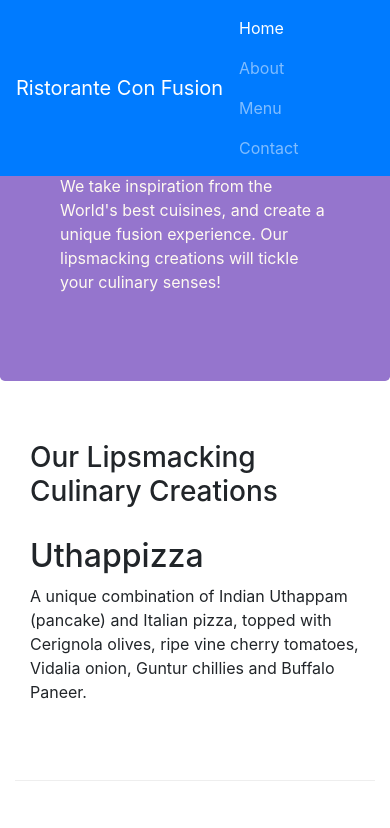
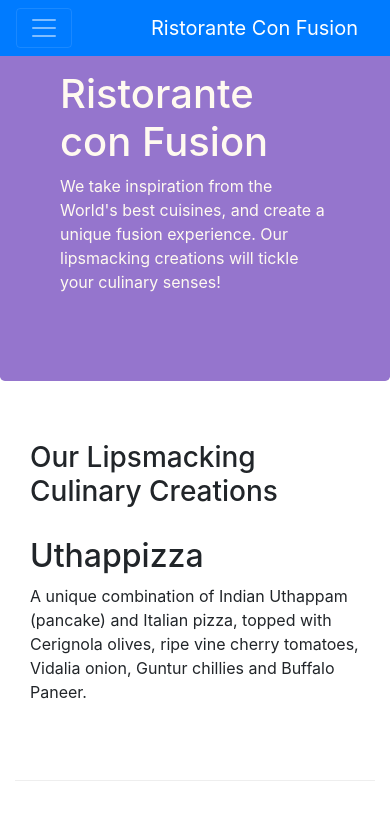
Before and after one commit to soorajarsn/Coursera_Full_Stack_Web_Development_with_React-, a website: page conFusion/index.html in a window 390 px wide. Shown: the top 828 px of the page. Drawn offline with nearby package versions, Linux system fonts and the light colour scheme.

Commit message:
update navbar to be collapsible on small and extra small screens

```diff
--- a/conFusion/index.html
+++ b/conFusion/index.html
@@ -12,13 +12,16 @@
   <body>
     <nav class="navbar navbar-dark navbar-expand-sm bg-primary fixed-top">
       <div class="container">
+        <button class="navbar-toggler" type="button" data-toggle="collapse" data-target="#Navbar"><span class="navbar-toggler-icon"></span></button>
         <a class="navbar-brand" href="#">Ristorante Con Fusion</a>
+        <div class="collapse navbar-collapse" id="Navbar">
           <ul class="navbar-nav mr-auto">
             <li class="nav-item active"><a class="nav-link" href="#">Home</a></li>
             <li class="nav-item"><a class="nav-link" href="./aboutus.html">About</a></li>
             <li class="nav-item"><a class="nav-link" href="#">Menu</a></li>
             <li class="nav-item"><a class="nav-link" href="#">Contact</a></li>
           </ul>
+        </div>
       </div>
     </nav>
     <header class="jumbotron">
@@ -82,7 +85,7 @@
             <h5>Links</h5>
             <ul class="list-unstyled">
               <li><a href="#">Home</a></li>
-              <li><a href="#">About</a></li>
+              <li><a href="./aboutus.html">About</a></li>
               <li><a href="#">Menu</a></li>
               <li><a href="#">Contact</a></li>
             </ul>
```
Lines whose indentation alone changed are shown as unchanged.
